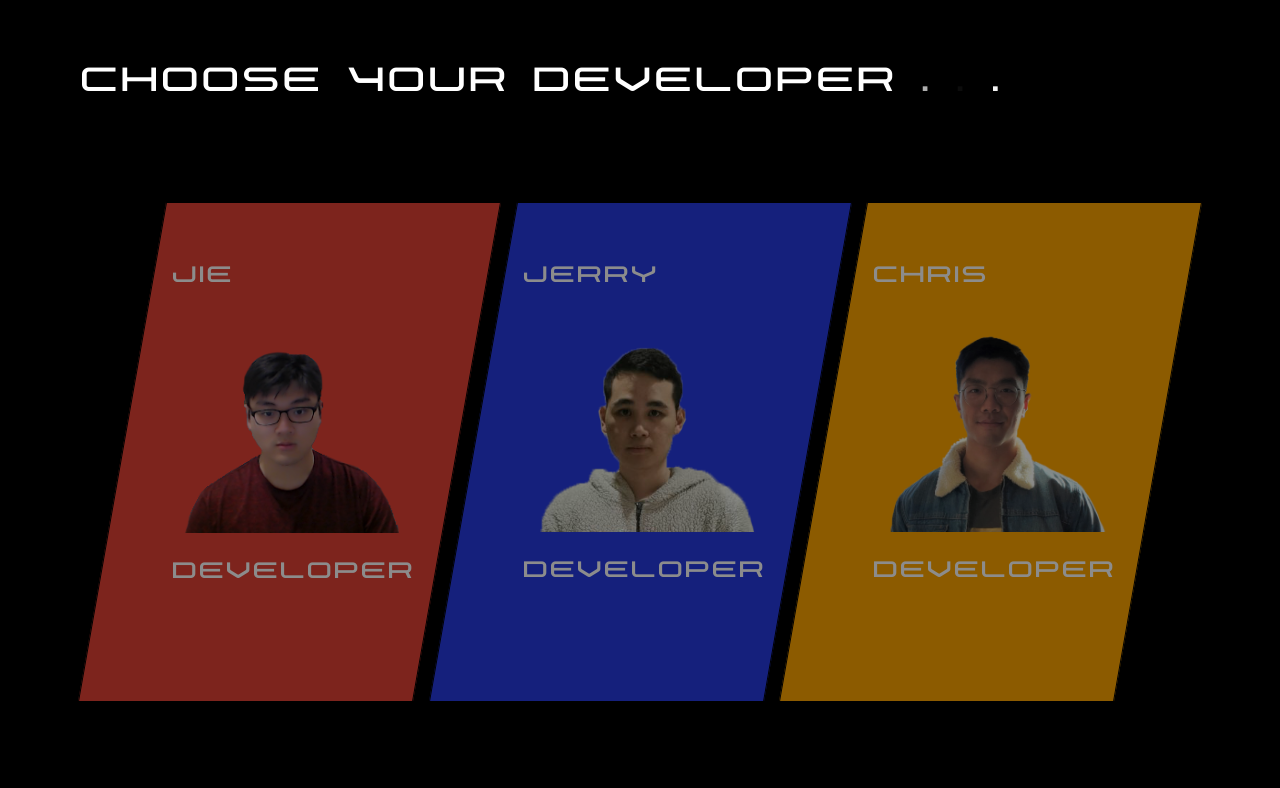
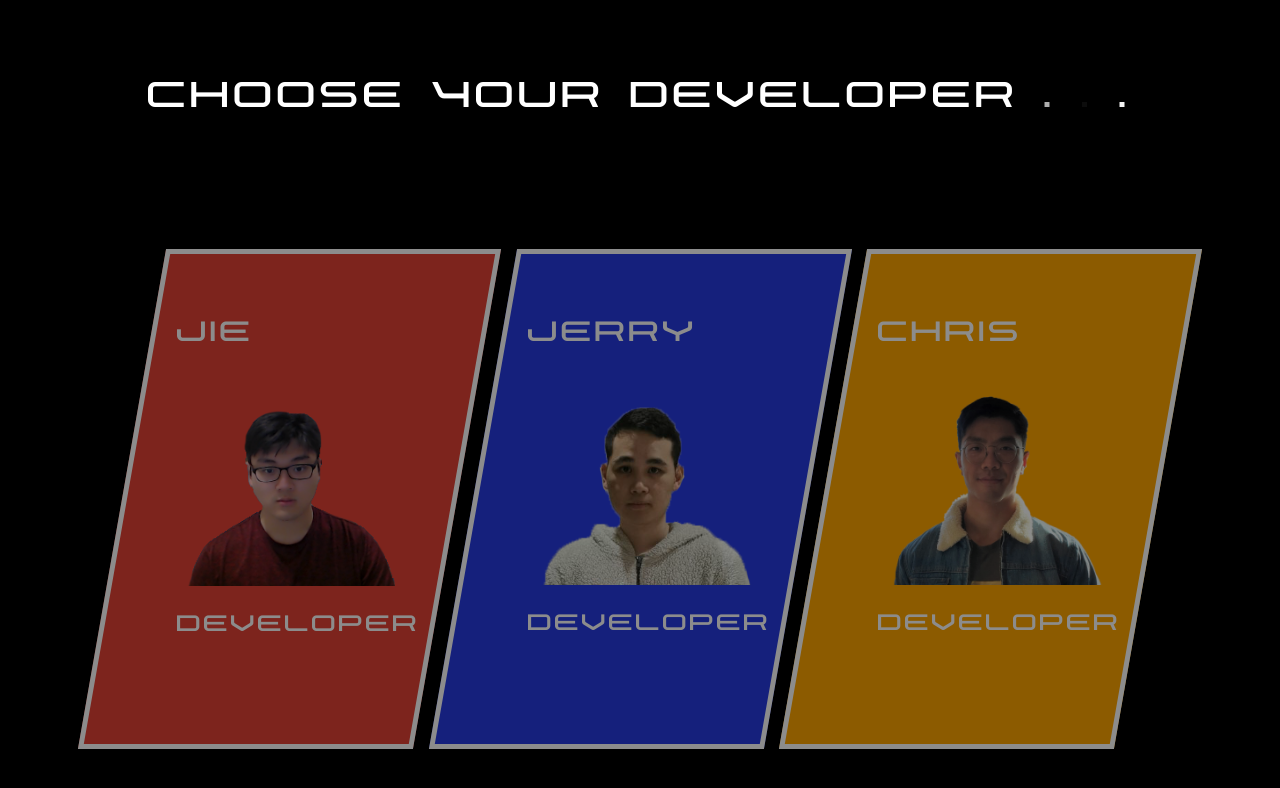
Before and after one commit to jiexiangfan/Hackiethon-GroupPortfolio, a React (Create React App) app: page /1 in a window 1280 px wide. Shown: the top 788 px of the page. Built offline with nearby package versions, Linux system fonts and the light colour scheme.

Commit message:
home styling

```diff
--- a/src/Character-select.js
+++ b/src/Character-select.js
@@ -5,7 +5,9 @@ function CharacterSelect({ bgClass, props }) {
   return (
     <a className={`d-flex rhombus-container ${bgClass} mx-2`} href={props.profileLink}>
       <div class="rhombus-content">
-        <h2>{props.name}</h2>
+        <div class="name_box">
+          <h1>{props.name}</h1>
+        </div>
         <img src={props.imageUrl} alt={props.name + "image"} class="mb-3"/>
         <h2 class="role_text">{props.role}</h2>
       </div>
--- a/src/Home/Home.js
+++ b/src/Home/Home.js
@@ -18,7 +18,7 @@ function Home() {
 
   return (
     <div class="d-flex flex-column home-container ">
-      <h1 class="my-5 container title">
+      <h1 class="container title">
         Choose Your Developer <span class="dots__blink1">.</span>{" "}
         <span class="dots__blink2">.</span> <span class="dots__blink3">.</span>{" "}
       </h1>
--- a/src/index.css
+++ b/src/index.css
@@ -16,7 +16,10 @@ h1, h2, p {
 }
 
 .title{
-  font-size: 3rem;
+  font-size: 3.2rem;
+  text-align: center;
+  margin-top: 60px;
+  margin-bottom: 80px;
 }
 
 .rhombus-container{
@@ -29,6 +32,7 @@ min-height: 300px;
 max-height: 600px;
 border: 1px solid #000;
 text-decoration: none;
+border: 5px solid white;
 
 filter:brightness(0.55);
 
@@ -63,13 +67,23 @@ transition: transform 100ms;
   transform: skew(-10deg) scale(1.2);
   box-shadow: 0px 3px 30px 4px rgba(215, 215, 215, 0.3);
   filter:brightness(1);
+  border: 10px solid white;
+  z-index: 3;
 }
+
+/* .name_box{
+  background-color: rgba(223, 223, 223, 0.5);
+  border: solid 5px #000;
+  padding: 5px 0px 0px 20px
+} */
 
 .role_text{
   text-align: end;
 }
 
-.rhombus-container:hover h2{
+.rhombus-container:hover h2,
+.rhombus-container:hover h1
+{
   text-shadow: 1px 4px 5px #000;
 }
 
```
